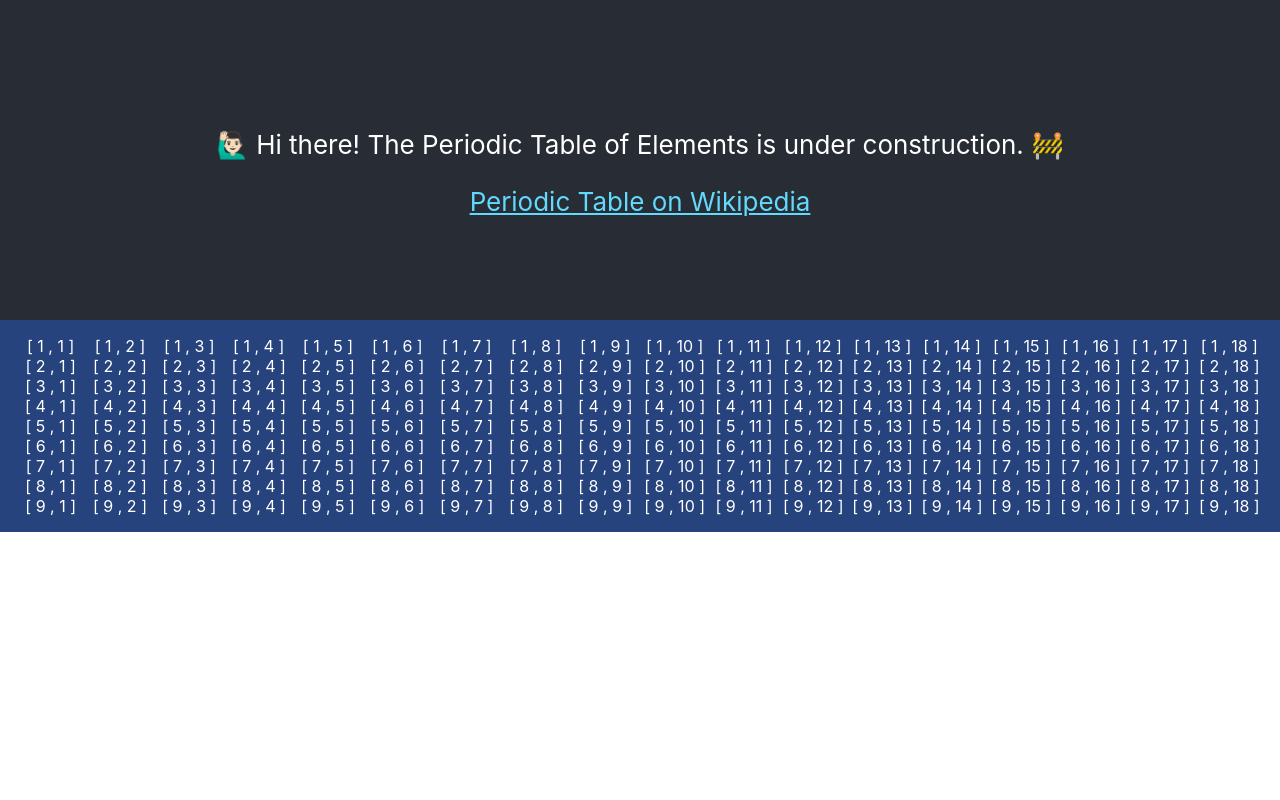
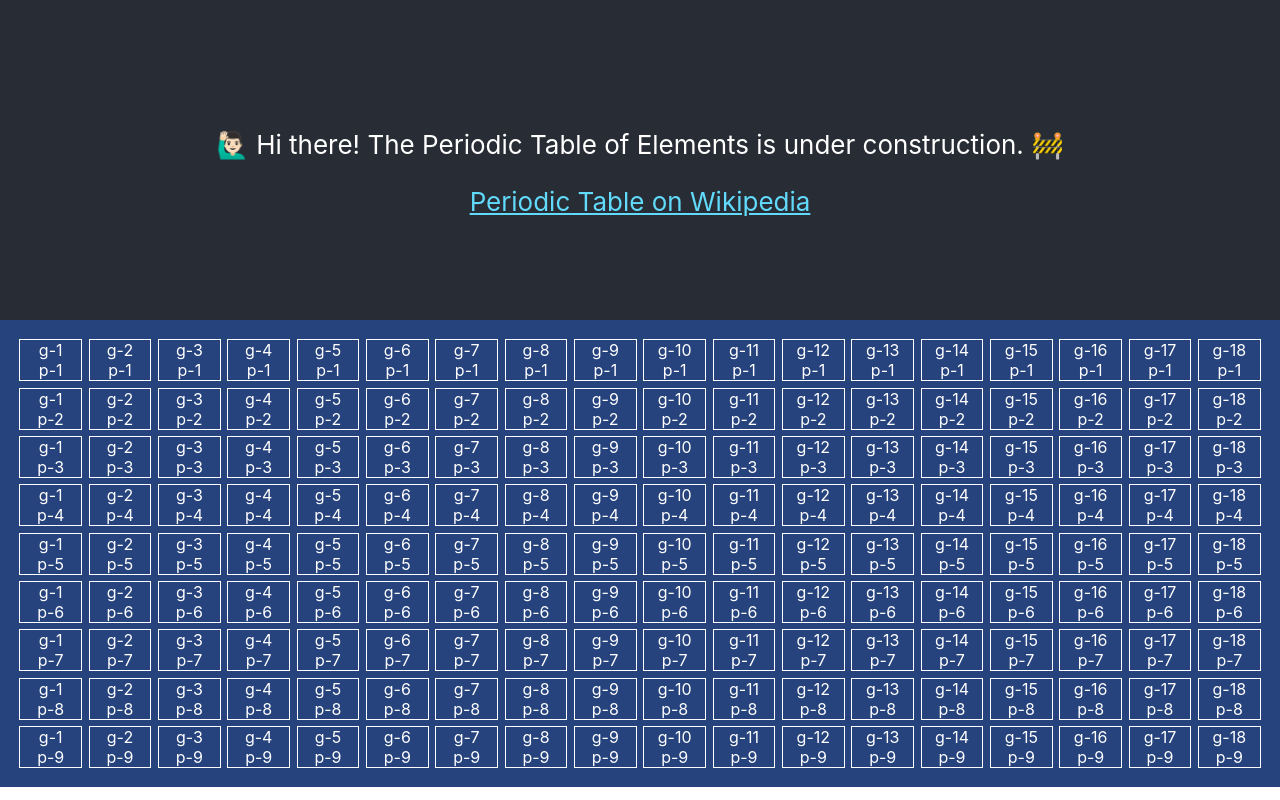
Before and after one commit to etienne-bourganel/periodic_table, a React (Create React App) app: page / in a window 1280 px wide. Built offline with nearby package versions, Linux system fonts and the light colour scheme.

Commit message:
Add display for group and period

```diff
--- a/src/components/Cell/index.js
+++ b/src/components/Cell/index.js
@@ -1,12 +1,12 @@
 import React from "react"
+
 import "./index.css"
 
-const Cell = ({ number, symbol, name }) => {
+const Cell = ({ period, group }) => {
   return (
     <div className='Cell'>
-      <div>{number}</div>
-      <div>{symbol}</div>
-      <div>{name}</div>
+      <div>g-{group}</div>
+      <div>p-{period}</div>
     </div>
   )
 }
--- a/src/components/Table/index.js
+++ b/src/components/Table/index.js
@@ -1,5 +1,6 @@
 import React from "react"
 import createPeriodicTable from "../../modules/createPeriodicTable"
+import Cell from "../Cell"
 import "./index.css"
 
 const Table = () => {
@@ -9,7 +10,11 @@ const Table = () => {
     <div>
       <div className='Table'>
         {periodicTable.map((item) => (
-          <div key={item}>{`[ ${item[0]} , ${item[1]} ]`}</div>
+          <Cell
+            key={`${item[0]}- ${item[1]}`}
+            period={item[0]}
+            group={item[1]}
+          />
         ))}
       </div>
     </div>
@@ -17,14 +22,3 @@ const Table = () => {
 }
 
 export default Table
-
-// {
-//   data.map((item) => (
-//     <Cell
-//       key={item.number}
-//       number={item.number}
-//       symbol={item.symbol}
-//       name={item.name}
-//     />
-//   ))
-// }
--- a/src/modules/createPeriodicTable.js
+++ b/src/modules/createPeriodicTable.js
@@ -1,9 +1,9 @@
 const createPeriodicTable = () => {
   let table = []
 
-  for (let i = 1; i <= 9; i++) {
-    for (let j = 1; j <= 18; j++) {
-      table.push([i, j])
+  for (let period = 1; period <= 9; period++) {
+    for (let group = 1; group <= 18; group++) {
+      table.push([period, group])
     }
   }
 
```
